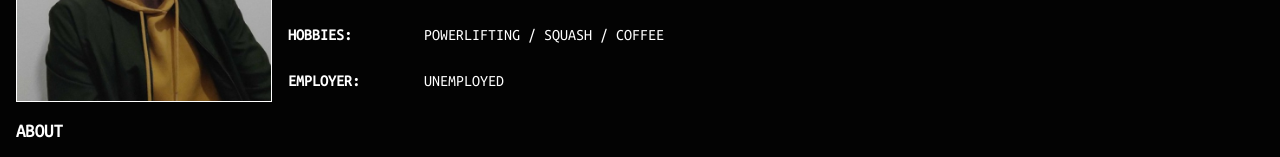
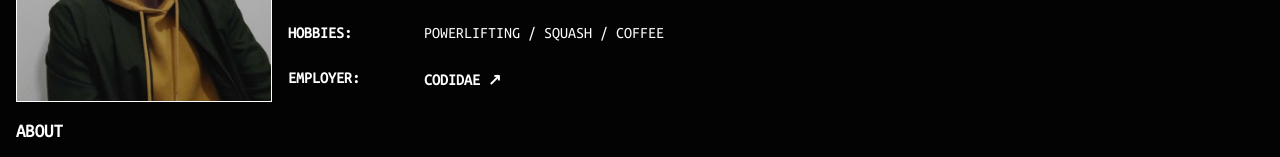
Before and after one commit to jamilettel/portfolio, a Next.js app: page /about in a window 1280 px wide. Shown: the part 274-431 px from the top of the page. Built offline with nearby package versions, Linux system fonts and the light colour scheme.

Commit message:
:speech_balloon: Changed employer

```diff
--- a/src/app/globals.scss
+++ b/src/app/globals.scss
@@ -63,3 +63,17 @@ a {
 .about-bg {
   background: $about-color;
 }
+
+.white-link {
+  color: white;
+  text-decoration: none;
+  font-weight: bold;
+
+  &:hover {
+    text-decoration: underline;
+  }
+
+  &:hover {
+    color: white;
+  }
+}
--- a/src/modules/about/About.scss
+++ b/src/modules/about/About.scss
@@ -26,8 +26,6 @@
 }
 
 .about-content .page-content {
-
-
   .general-info {
     display: flex;
     gap: 16px;
@@ -52,21 +50,6 @@
         margin: 0;
         font-size: 1rem;
       }
-
-    }
-
-  }
-
-  .about-section {
-    a {
-      color: white;
-      text-decoration: none;
-      font-weight: bold;
-
-      &:hover {
-        text-decoration: underline;
-      }
     }
   }
-
 }
--- a/src/modules/about/About.tsx
+++ b/src/modules/about/About.tsx
@@ -30,7 +30,15 @@ export default function About() {
             <h3>HOBBIES:</h3>
             <p>POWERLIFTING / SQUASH / COFFEE</p>
             <h3>EMPLOYER:</h3>
-            <p>UNEMPLOYED</p>
+            <p>
+              <Link
+                className="white-link"
+                href="https://codidae.fr"
+                target="_blank"
+              >
+                CODIDAE ↗
+              </Link>
+            </p>
           </div>
         </div>
         <div className="about-section">
@@ -42,7 +50,11 @@ export default function About() {
           </p>
           <p>
             You can checkout some of my work on my{" "}
-            <Link href="https://www.github.com/jamilettel" target="_blank">
+            <Link
+              className="white-link"
+              href="https://www.github.com/jamilettel"
+              target="_blank"
+            >
               Github ↗
             </Link>
           </p>
```
